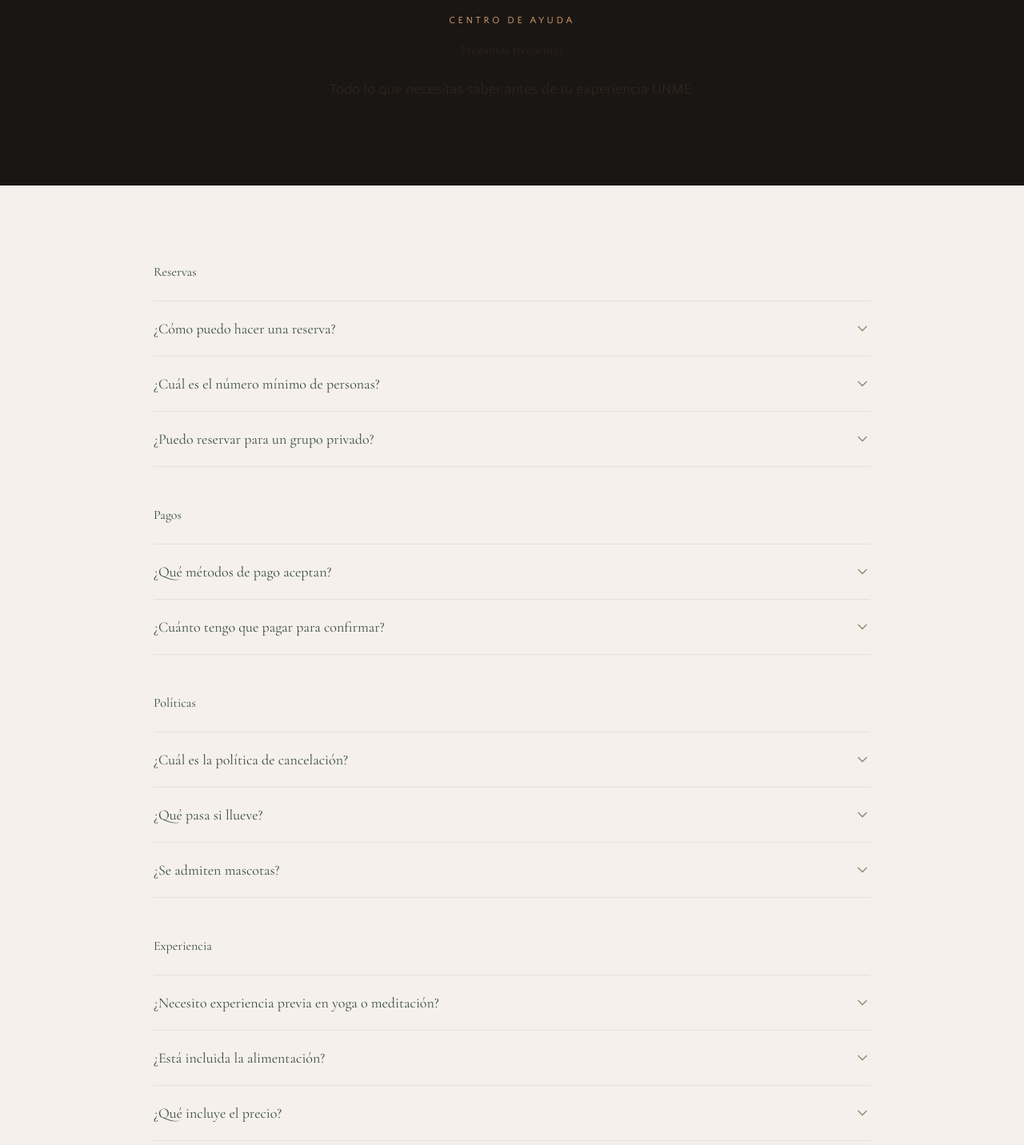
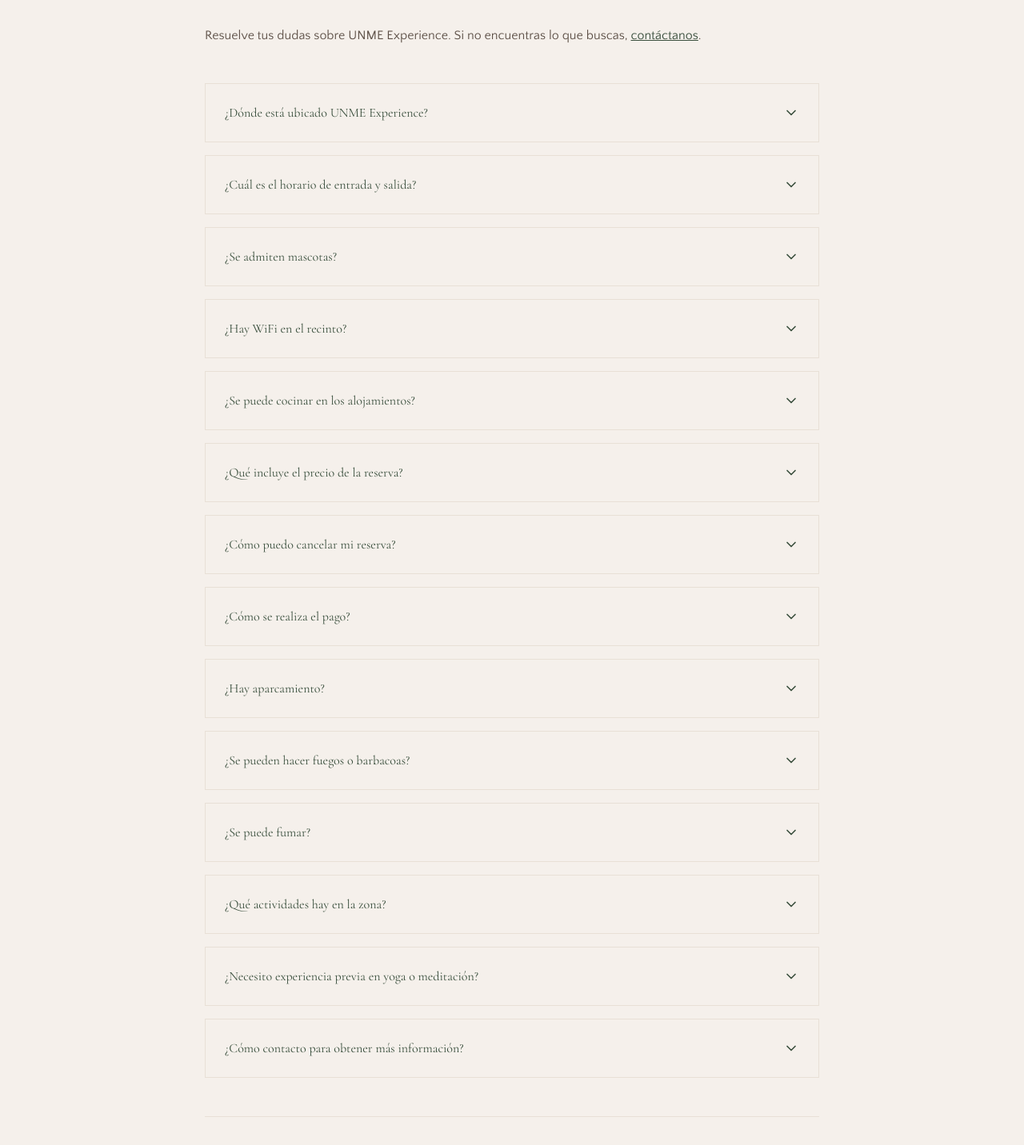
Before and after one commit to nanoeman/unme-premium, a Next.js app: page /faq in a window 1280 px wide. Shown: the part 88-1520 px from the top of the page at 80% size. Built offline with nearby package versions, Linux system fonts and the light colour scheme.

Commit message:
Refactor FAQ page with metadata and updated structure

```diff
--- a/src/app/faq/page.tsx
+++ b/src/app/faq/page.tsx
@@ -1,149 +1,257 @@
-"use client";
-
-import { useState } from "react";
-import { motion, AnimatePresence } from "framer-motion";
+import type { Metadata } from "next";
+import Link from "next/link";
 import { ChevronDown } from "lucide-react";
 
-const FAQS = [
+export const metadata: Metadata = {
+  title: "Preguntas Frecuentes (FAQ) | UNME Experience",
+  description:
+    "Resuelve tus dudas sobre UNME Experience: ubicación, horarios, mascotas, WiFi, cocina, cancelaciones, actividades y más.",
+};
+
+const faqs = [
   {
-    category: "Reservas",
-    questions: [
-      {
-        q: "¿Cómo puedo hacer una reserva?",
-        a: "Puedes reservar directamente a través de nuestro formulario web. Seleccionas el retiro, fecha, tipo (individual o grupo), y realizas el pago mínimo del 70% para confirmar tu plaza. El resto se abona 7 días antes del evento.",
+    question: "¿Dónde está ubicado UNME Experience?",
+    answer: (
+      <p className="text-earth-700">
+        Estamos en <strong>Camino Molino del Rey, 112, Pinseque, Zaragoza</strong>, en un entorno natural especialmente protegido.
+      </p>
+    ),
   },
   {
-        q: "¿Cuál es el número mínimo de personas?",
-        a: "Los retiros individuales son para 1 persona. Para reservas de grupo, el mínimo es 4 personas y el máximo 15.",
+    question: "¿Cuál es el horario de entrada y salida?",
+    answer: (
+      <>
+        <ul className="list-disc pl-5 space-y-1 text-earth-700">
+          <li><strong>Entrada:</strong> a partir de las 11:00 h.</li>
+          <li><strong>Salida:</strong> antes de las 12:00 h.</li>
+        </ul>
+        <p className="mt-2 text-earth-700">
+          Puedes consultar la disponibilidad de <strong>early check-in</strong> o <strong>late check-out</strong>.
+        </p>
+      </>
+    ),
   },
   {
-        q: "¿Puedo reservar para un grupo privado?",
-        a: "Sí, ofrecemos experiencias exclusivas para grupos. Contáctanos en unmezgz@gmail.com o 609 371 555 y coordinamos fechas y actividades personalizadas.",
-      },
-    ],
+    question: "¿Se admiten mascotas?",
+    answer: (
+      <>
+        <p className="text-earth-700">
+          Sí, previa comunicación y autorización de UNME Experience.
+        </p>
+        <p className="mt-2 text-earth-700">
+          Las mascotas deberán estar controladas, identificadas y con su documentación en regla. Sus responsables deberán recoger los excrementos y respetar las normas del recinto.
+        </p>
+        <p className="mt-2 text-earth-700">
+          Los perros potencialmente peligrosos deberán cumplir las obligaciones legales correspondientes, incluido el uso de bozal cuando sea obligatorio.
+        </p>
+        <p className="mt-2 text-earth-700">
+          No se aplica recargo adicional, salvo que se informe expresamente de lo contrario antes de la reserva.
+        </p>
+      </>
+    ),
   },
   {
-    category: "Pagos",
-    questions: [
-      {
-        q: "¿Qué métodos de pago aceptan?",
-        a: "Aceptamos tarjetas de crédito/débito a través de Stripe. Próximamente añadiremos PayPal y Bizum.",
+    question: "¿Hay WiFi en el recinto?",
+    answer: (
+      <p className="text-earth-700">
+        Sí. Hay WiFi disponible en las <strong>zonas habilitadas</strong>.
+      </p>
+    ),
   },
   {
-        q: "¿Cuánto tengo que pagar para confirmar?",
-        a: "El pago mínimo es el 70% del total para confirmar tu plaza. El resto se abona 7 días antes del retiro.",
-      },
-    ],
+    question: "¿Se puede cocinar en los alojamientos?",
+    answer: (
+      <>
+        <p className="text-earth-700">
+          Los alojamientos <strong>no disponen de cocina propia</strong>.
+        </p>
+        <p className="mt-2 text-earth-700">
+          Podemos ofrecer <strong>servicio de comidas bajo encargo previo</strong>.
+        </p>
+        <p className="mt-2 text-earth-700">
+          El horno y la barbacoa están disponibles previa solicitud y según disponibilidad.
+        </p>
+      </>
+    ),
   },
   {
-    category: "Políticas",
-    questions: [
-      {
-        q: "¿Cuál es la política de cancelación?",
-        a: "Más de 10 días antes: reembolso del 100%. Entre 10 y 5 días: reembolso del 50%. Menos de 5 días: sin reembolso. No-show: se cobra el 100%.",
+    question: "¿Qué incluye el precio de la reserva?",
+    answer: (
+      <>
+        <p className="mb-3 text-earth-700">
+          Salvo que la experiencia contratada indique condiciones diferentes, incluye:
+        </p>
+        <ul className="list-disc pl-5 space-y-1 text-earth-700">
+          <li>Uso del alojamiento reservado.</li>
+          <li>Áreas comunes autorizadas.</li>
+          <li>Acceso al huerto para recolectar y plantar.</li>
+          <li>Baños y duchas compartidas.</li>
+          <li>WiFi en zonas habilitadas.</li>
+        </ul>
+        <p className="mt-3 text-earth-700">
+          El uso del horno y la barbacoa requiere <strong>solicitud previa</strong>.
+        </p>
+      </>
+    ),
   },
   {
-        q: "¿Qué pasa si llueve?",
-        a: "Nuestras instalaciones están preparadas para todo tipo de climatología. En caso de alerta meteorológica severa, reprogramamos el evento sin coste adicional.",
+    question: "¿Cómo puedo cancelar mi reserva?",
+    answer: (
+      <>
+        <p className="mb-3 text-earth-700">
+          Puedes solicitar la cancelación escribiendo a{" "}
+          <a href="mailto:unmezgz@gmail.com" className="text-forest-700 underline hover:text-forest-900">
+            unmezgz@gmail.com
+          </a>
+          .
+        </p>
+        <p className="mb-3 text-earth-700">
+          La política general es:
+        </p>
+        <ul className="list-disc pl-5 space-y-1 text-earth-700">
+          <li><strong>Más de 10 días antes:</strong> reembolso del 100 %.</li>
+          <li><strong>Entre 10 y 5 días:</strong> reembolso del 50 %.</li>
+          <li><strong>Menos de 5 días:</strong> sin reembolso.</li>
+          <li><strong>No-show:</strong> se cobrará el 100 %.</li>
+        </ul>
+        <p className="mt-3 text-earth-700">
+          Estas condiciones se aplican sin perjuicio de los derechos que legalmente correspondan al consumidor.
+        </p>
+      </>
+    ),
   },
   {
-        q: "¿Se admiten mascotas?",
-        a: "Sí, previo aviso y autorización. Deben ir atados, identificados, con documentación en regla. Los perros potencialmente peligrosos deben llevar bozal. Sin recargo.",
-      },
-    ],
+    question: "¿Cómo se realiza el pago?",
+    answer: (
+      <>
+        <ul className="list-disc pl-5 space-y-1 text-earth-700">
+          <li>Para confirmar la reserva se abona el <strong>70 % del importe total</strong>.</li>
+          <li>El <strong>30 % restante</strong> se abona 7 días antes de la fecha de entrada.</li>
+          <li>Los pagos se realizan mediante <strong>Stripe</strong>.</li>
+        </ul>
+      </>
+    ),
   },
   {
-    category: "Experiencia",
-    questions: [
-      {
-        q: "¿Necesito experiencia previa en yoga o meditación?",
-        a: "No es necesaria. Nuestros facilitadores adaptan cada sesión al nivel del grupo, desde principiantes hasta avanzados.",
+    question: "¿Hay aparcamiento?",
+    answer: (
+      <p className="text-earth-700">
+        Sí. Hay <strong>aparcamiento gratuito</strong> dentro del recinto, sujeto a las zonas habilitadas.
+      </p>
+    ),
   },
   {
-        q: "¿Está incluida la alimentación?",
-        a: "Los alojamientos no tienen cocina propia. Ofrecemos servicio de comidas bajo encargo previo. El horno y barbacoa están disponibles bajo solicitud.",
+    question: "¿Se pueden hacer fuegos o barbacoas?",
+    answer: (
+      <>
+        <p className="text-earth-700">
+          La <strong>barbacoa</strong> está disponible previa solicitud y autorización.
+        </p>
+        <p className="mt-2 text-earth-700">
+          Por seguridad y por las características del entorno natural, está <strong>prohibido</strong> encender hogueras, velas, lámparas de aceite u otros fuegos fuera de los espacios expresamente habilitados.
+        </p>
+      </>
+    ),
   },
   {
-        q: "¿Qué incluye el precio?",
-        a: "Uso del alojamiento, áreas comunes, huerto (recolectar y plantar), baños y duchas, WiFi. Horno y barbacoa bajo solicitud.",
+    question: "¿Se puede fumar?",
+    answer: (
+      <>
+        <p className="text-earth-700">
+          <strong>No está permitido fumar</strong> dentro de los alojamientos ni en las zonas comunes.
+        </p>
+        <p className="mt-2 text-earth-700">
+          Cuando se permita fumar en exteriores, deberán extremarse las precauciones y recogerse las colillas.
+        </p>
+      </>
+    ),
   },
   {
-        q: "¿Dónde está ubicado UNME?",
-        a: "Camino Molino del Rey, 112, Pinseque, Zaragoza. En una zona protegida del Parque Natural.",
+    question: "¿Qué actividades hay en la zona?",
+    answer: (
+      <>
+        <p className="text-earth-700">
+          El entorno permite disfrutar de actividades como <strong>senderismo, observación de fauna, rutas en bicicleta, contacto con el huerto</strong> y espacios para la desconexión y el descanso.
+        </p>
+        <p className="mt-2 text-earth-700">
+          Además, UNME Experience ofrece diferentes experiencias y actividades relacionadas con el <strong>bienestar, la naturaleza, la meditación y el yoga</strong>.
+        </p>
+      </>
+    ),
   },
-    ],
+  {
+    question: "¿Necesito experiencia previa en yoga o meditación?",
+    answer: (
+      <>
+        <p className="text-earth-700">
+          No necesariamente.
+        </p>
+        <p className="mt-2 text-earth-700">
+          Cuando una experiencia incluya yoga, meditación u otras actividades dirigidas, se indicará su nivel y características. Las sesiones podrán adaptarse a las necesidades del grupo cuando así se haya previsto.
+        </p>
+      </>
+    ),
+  },
+  {
+    question: "¿Cómo contacto para obtener más información?",
+    answer: (
+      <>
+        <p className="mb-3 text-earth-700">
+          Puedes contactar con UNME Experience:
+        </p>
+        <ul className="space-y-1 text-earth-700">
+          <li><strong>Email:</strong> <a href="mailto:unmezgz@gmail.com" className="text-forest-700 underline hover:text-forest-900">unmezgz@gmail.com</a></li>
+          <li><strong>Teléfono:</strong> 609 371 555</li>
+          <li><strong>WhatsApp:</strong> disponible en el número indicado.</li>
+        </ul>
+      </>
+    ),
   },
 ];
 
-function FaqItem({ question, answer }: { question: string; answer: string }) {
-  const [open, setOpen] = useState(false);
+export default function FaqPage() {
+  return (
+    <div className="min-h-screen bg-linen py-16 px-6">
+      <div className="mx-auto max-w-3xl">
+        <h1 className="font-display text-heading-1 mb-8 text-forest-700">
+          Preguntas Frecuentes (FAQ)
+        </h1>
 
-  return (
-    <div className="border-b border-taupe-200">
-      <button
-        onClick={() => setOpen(!open)}
-        className="flex w-full items-center justify-between py-5 text-left"
+        <p className="mb-12 text-earth-600">
+          Resuelve tus dudas sobre UNME Experience. Si no encuentras lo que buscas,{" "}
+          <Link href="/contacto" className="text-forest-700 underline hover:text-forest-900">
+            contáctanos
+          </Link>
+          .
+        </p>
+
+        <div className="space-y-4">
+          {faqs.map((faq, i) => (
+            <details
+              key={i}
+              className="group border border-taupe-200 bg-linen p-6 transition-all hover:shadow-soft"
             >
-        <span className="font-display text-lg text-forest-700">{question}</span>
-        <ChevronDown
-          className={`h-5 w-5 text-taupe-500 transition-transform ${
-            open ? "rotate-180" : ""
-          }`}
-        />
-      </button>
-      <AnimatePresence>
-        {open && (
-          <motion.div
-            initial={{ height: 0, opacity: 0 }}
-            animate={{ height: "auto", opacity: 1 }}
-            exit={{ height: 0, opacity: 0 }}
-            transition={{ duration: 0.2 }}
-            className="overflow-hidden"
-          >
-            <p className="pb-5 leading-relaxed text-earth-600">{answer}</p>
-          </motion.div>
-        )}
-      </AnimatePresence>
+              <summary className="flex cursor-pointer list-none items-center justify-between gap-4 font-display text-heading-3 text-forest-700">
+                {faq.question}
+                <ChevronDown className="h-5 w-5 transition-transform group-open:rotate-180" />
+              </summary>
+              <div className="mt-4 text-sm leading-relaxed">
+                {faq.answer}
+              </div>
+            </details>
+          ))}
+        </div>
+
+        {/* CTA final */}
+        <div className="mt-12 border-t border-taupe-200 pt-8">
+          <p className="text-center text-earth-700">
+            ¿Tienes más dudas?{" "}
+            <Link href="/contacto" className="text-forest-700 font-medium underline hover:text-forest-900">
+              Contáctanos aquí
+            </Link>
+          </p>
+        </div>
+      </div>
     </div>
   );
 }
-
-export default function FaqPage() {
-  return (
-    <main className="min-h-screen bg-linen">
-      {/* Hero */}
-      <section className="relative flex h-[40vh] items-center justify-center bg-earth-900">
-        <div className="absolute inset-0 bg-gradient-to-b from-transparent via-earth-900/50 to-linen" />
-        <div className="relative z-10 mx-auto max-w-4xl px-6 text-center text-linen">
-          <span className="mb-4 block text-xs uppercase tracking-[0.3em] text-amber-400">
-            Centro de ayuda
-          </span>
-          <h1 className="font-display text-display-2 md:text-display-1 mb-6">
-            Preguntas frecuentes
-          </h1>
-          <p className="mx-auto max-w-2xl text-lg text-linen/70">
-            Todo lo que necesitas saber antes de tu experiencia UNME.
-          </p>
-        </div>
-      </section>
-
-      {/* FAQ Content */}
-      <section className="py-24 px-6">
-        <div className="mx-auto max-w-4xl">
-          {FAQS.map((section) => (
-            <div key={section.category} className="mb-12">
-              <h2 className="font-display text-heading-2 mb-6 text-forest-700">
-                {section.category}
-              </h2>
-              <div className="border-t border-taupe-200">
-                {section.questions.map((faq) => (
-                  <FaqItem key={faq.q} question={faq.q} answer={faq.a} />
-                ))}
-              </div>
-            </div>
-          ))}
-        </div>
-      </section>
-    </main>
-  );
-}
```
Lines whose indentation alone changed are shown as unchanged.
